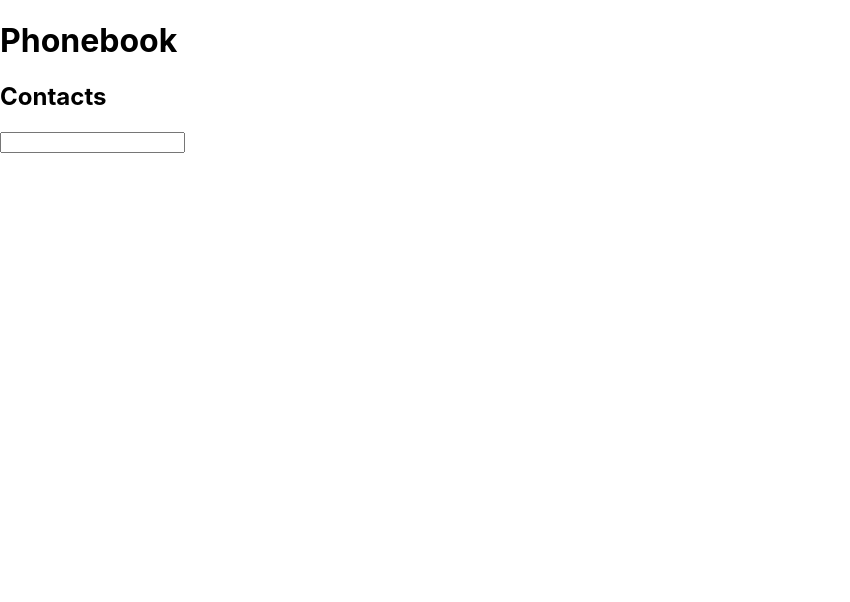
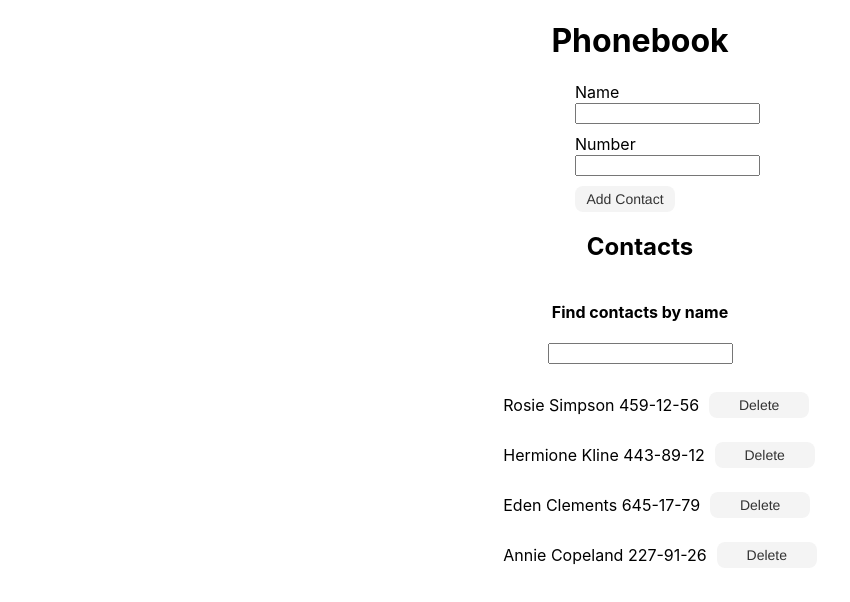
Before and after one commit to korvan17/goit-react-hw-04-phonebook, a React (Create React App) app: page / in a window 1280 px wide. Shown: the top 602 px of the page, without its empty margins (0-850 px from the left). Built offline with nearby package versions, Linux system fonts and the light colour scheme.

Commit message:
add components

```diff
--- a/package.json
+++ b/package.json
@@ -7,9 +7,12 @@
     "@testing-library/jest-dom": "^5.16.3",
     "@testing-library/react": "^12.1.4",
     "@testing-library/user-event": "^13.5.0",
+    "nanoid": "^4.0.2",
+    "prop-types": "^15.8.1",
     "react": "^18.1.0",
     "react-dom": "^18.1.0",
     "react-scripts": "5.0.1",
+    "styled-components": "^5.3.10",
     "web-vitals": "^2.1.3"
   },
   "scripts": {
--- a/src/components/App.jsx
+++ /dev/null
@@ -1,16 +0,0 @@
-import ContactForm from './ContactForm/ContactForm';
-import ContactList from './ContactList/ContactList';
-import Filter from './Filter/Filter';
-
-export const App = () => {
-  return (
-    <div>
-      <h1>Phonebook</h1>
-      <ContactForm />
-
-      <h2>Contacts</h2>
-      <Filter />
-      <ContactList />
-    </div>
-  );
-};
--- /dev/null
+++ b/src/components/App/App.jsx
@@ -0,0 +1,67 @@
+import { nanoid } from 'nanoid';
+import ContactForm from '../ContactForm/ContactForm';
+import ContactList from '../ContactList/ContactList';
+import Filter from '../Filter/Filter';
+
+import React, { Component } from 'react';
+import { MainConteiner } from './App.styled';
+
+export class App extends Component {
+  state = {
+    contacts: [
+      { id: 'id-1', name: 'Rosie Simpson', number: '459-12-56' },
+      { id: 'id-2', name: 'Hermione Kline', number: '443-89-12' },
+      { id: 'id-3', name: 'Eden Clements', number: '645-17-79' },
+      { id: 'id-4', name: 'Annie Copeland', number: '227-91-26' },
+    ],
+    filter: [],
+  };
+
+  onFormSubmit = (name, number) => {
+    const existingContact = this.state.contacts.find(
+      contact => contact.name === name
+    );
+    if (existingContact) {
+      alert(`${name} is already in contacts`);
+      return;
+    }
+
+    const newContact = { id: nanoid(3), name: name, number: number };
+    this.setState(prevState => ({
+      contacts: [...prevState.contacts, newContact],
+    }));
+  };
+
+  findChange = e => {
+    const name = e.target.value;
+    this.setState(prevState => ({
+      filter: prevState.contacts.filter(val =>
+        val.name.toLowerCase().includes(name.toLowerCase())
+      ),
+    }));
+  };
+
+  onDelete = id => {
+    this.setState(prevState => ({
+      contacts: prevState.contacts.filter(contact => contact.id !== id),
+    }));
+    console.log('onDelete - ', id);
+  };
+
+  render() {
+    return (
+      <MainConteiner>
+        <h1>Phonebook</h1>
+        <ContactForm onSabmit={this.onFormSubmit} />
+
+        <h2>Contacts</h2>
+        <Filter findChange={this.findChange} />
+        <ContactList
+          onDelete={this.onDelete}
+          contacts={this.state.contacts}
+          filter={this.state.filter}
+        />
+      </MainConteiner>
+    );
+  }
+}
--- /dev/null
+++ b/src/components/App/App.styled.js
@@ -0,0 +1,51 @@
+import styled from 'styled-components';
+
+export const MainConteiner = styled.div`
+  display: flex;
+  flex-direction: column;
+  align-items: center;
+  justify-content: center;
+
+  .form {
+    display: flex;
+    flex-direction: column;
+    gap: 10px;
+    padding-left: 20px;
+    width: 150px;
+  }
+
+  .item {
+    display: flex;
+    gap: 10px;
+    height: 50px;
+    align-items: center;
+  }
+
+  .button {
+    background-color: rgba(51, 51, 51, 0.05);
+    border-radius: 8px;
+    border-width: 0;
+    color: #333333;
+    cursor: pointer;
+    display: flex;
+    align-items: center;
+    justify-content: center;
+    width: 100px;
+    height: 26px;
+    font-family: 'Haas Grot Text R Web', 'Helvetica Neue', Helvetica, Arial,
+      sans-serif;
+    font-size: 14px;
+    font-weight: 500;
+    line-height: 20px;
+    list-style: none;
+    margin: 0;
+    padding: 10px 12px;
+    text-align: center;
+    transition: all 200ms;
+    vertical-align: baseline;
+    white-space: nowrap;
+    user-select: none;
+    -webkit-user-select: none;
+    touch-action: manipulation;
+  }
+`;
--- a/src/components/ContactForm/ContactForm.jsx
+++ b/src/components/ContactForm/ContactForm.jsx
@@ -1,5 +1,49 @@
-import React from 'react';
+import React, { Component } from 'react';
+import PropTypes from 'prop-types';
+export default class ContactForm extends Component {
+  inputValue = e => {
+    console.log(e.target.value);
+  };
 
-export default function ContactForm() {
-  return <div></div>;
+  handleSubmit = e => {
+    e.preventDefault();
+    const { name, number } = e.target;
+    this.props.onSabmit(name.value, number.value);
+  };
+
+  render() {
+    return (
+      <form className="form" onSubmit={this.handleSubmit}>
+        <label>
+          <span>Name</span>
+          <input
+            type="text"
+            name="name"
+            onChange={this.handleInputChange}
+            pattern="^[a-zA-Zа-яА-Я]+(([' -][a-zA-Zа-яА-Я ])?[a-zA-Zа-яА-Я]*)*$"
+            title="Name may contain only letters, apostrophe, dash and spaces. For example Adrian, Jacob Mercer, Charles de Batz de Castelmore d'Artagnan"
+            required
+          />
+        </label>
+        <label>
+          <span>Number</span>
+          <input
+            type="tel"
+            name="number"
+            onChange={this.handleInputChange}
+            pattern="\+?\d{1,4}?[-.\s]?\(?\d{1,3}?\)?[-.\s]?\d{1,4}[-.\s]?\d{1,4}[-.\s]?\d{1,9}"
+            title="Phone number must be digits and can contain spaces, dashes, parentheses and can start with +"
+            required
+          />
+        </label>
+        <button className="button" type="submit">
+          Add Contact
+        </button>
+      </form>
+    );
+  }
 }
+
+ContactForm.propTypes = {
+  onSabmit: PropTypes.func.isRequired,
+};
--- a/src/components/ContactList/ContactList.jsx
+++ b/src/components/ContactList/ContactList.jsx
@@ -1,15 +1,48 @@
-import React from 'react';
+import React, { Component } from 'react';
+import PropTypes from 'prop-types';
 
-export default function ContactList() {
-  return (
-    <div>
-      <input
-        type="text"
-        name="name"
-        pattern="^[a-zA-Zа-яА-Я]+(([' -][a-zA-Zа-яА-Я ])?[a-zA-Zа-яА-Я]*)*$"
-        title="Name may contain only letters, apostrophe, dash and spaces. For example Adrian, Jacob Mercer, Charles de Batz de Castelmore d'Artagnan"
-        required
-      />
-    </div>
-  );
+export default class ContactList extends Component {
+  clickDelete = id => {
+    this.props.onDelete(id);
+  };
+  render() {
+    let { contacts, filter } = this.props;
+    contacts = filter.length ? filter : contacts;
+    return (
+      <ul>
+        {contacts.map(val => (
+          <li className="item" key={val.id}>
+            <p>
+              {val.name} {val.number}
+            </p>
+            <button
+              className="button"
+              type="button"
+              onClick={() => this.clickDelete(val.id)}
+            >
+              Delete
+            </button>
+          </li>
+        ))}
+      </ul>
+    );
+  }
 }
+
+ContactList.propTypes = {
+  contacts: PropTypes.arrayOf(
+    PropTypes.shape({
+      id: PropTypes.string.isRequired,
+      name: PropTypes.string.isRequired,
+      number: PropTypes.string.isRequired,
+    })
+  ).isRequired,
+  filter: PropTypes.arrayOf(
+    PropTypes.shape({
+      id: PropTypes.string.isRequired,
+      name: PropTypes.string.isRequired,
+      number: PropTypes.string.isRequired,
+    })
+  ).isRequired,
+  onDelete: PropTypes.func.isRequired,
+};
--- a/src/components/Filter/Filter.jsx
+++ b/src/components/Filter/Filter.jsx
@@ -1,5 +1,15 @@
 import React from 'react';
+import PropTypes from 'prop-types';
 
-export default function Filter() {
-  return <div></div>;
+export default function Filter({ findChange }) {
+  return (
+    <>
+      <h4>Find contacts by name</h4>
+      <input type="text" name="find" onChange={findChange} />
+    </>
+  );
 }
+
+Filter.prototype = {
+  findChange: PropTypes.func.isRequired,
+};
--- a/src/index.js
+++ b/src/index.js
@@ -1,6 +1,6 @@
 import React from 'react';
 import ReactDOM from 'react-dom/client';
-import { App } from 'components/App';
+import { App } from 'components/App/App';
 import './index.css';
 
 ReactDOM.createRoot(document.getElementById('root')).render(
```
Also changed, not shown: 1 other file (tests, documents, lock files or other folders).
